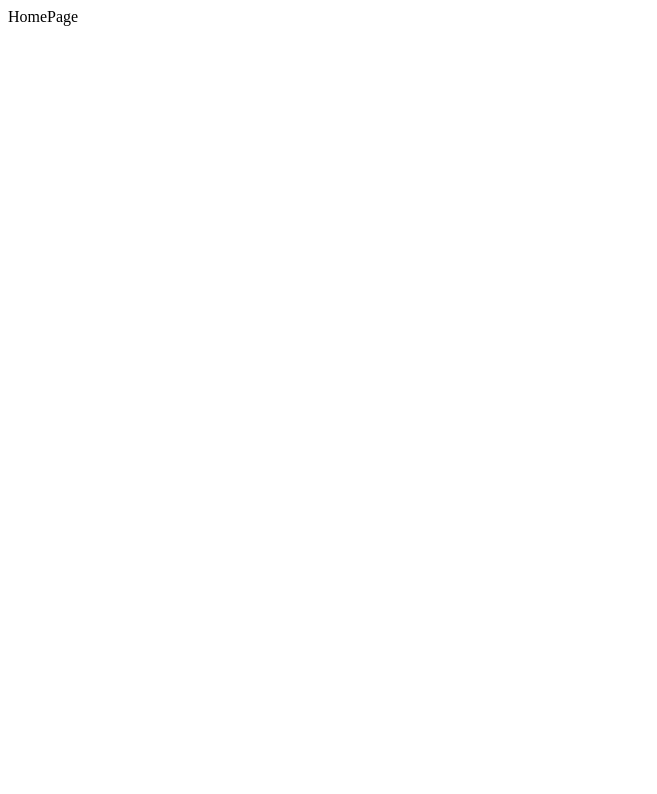
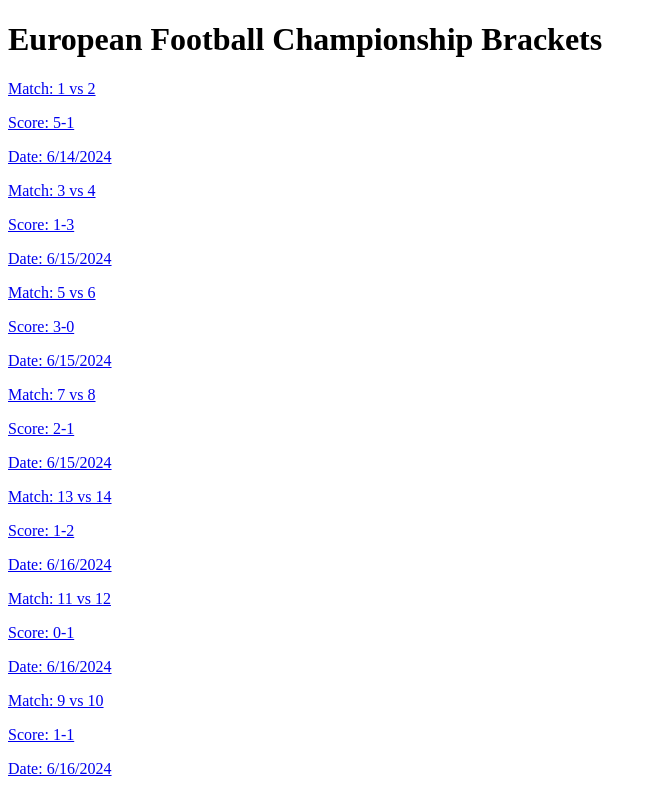
Before and after one commit to tihomirtx88/FootballChampionship, a React (Vite) app: page /homepage in a window 1280 px wide. Shown: the top 794 px of the page, without its empty margins (0-657 px from the left). Built offline with nearby package versions, Linux system fonts and the light colour scheme.

Commit message:
Implement baisc match view in home component

```diff
--- a/src/components/HomeCompoent.jsx
+++ b/src/components/HomeCompoent.jsx
@@ -1,21 +1,34 @@
-import { useEffect, useState } from 'react';
-import { parseCSV } from '../utils/csvParser';
+import { useEffect, useState } from "react";
+import { parseCSV } from "../utils/csvParser";
+import { Link } from "react-router-dom";
 
-export default function HomeCompoent(){
+export default function HomeCompoent() {
   const [matches, setMatches] = useState([]);
   console.log(matches);
 
-
   useEffect(() => {
-        fetch('/data/matches.csv')
-          .then(res => res.text())
-          .then(data => {
+    fetch("/data/matches.csv")
+      .then((res) => res.text())
+      .then((data) => {
         const parsedMatches = parseCSV(data);
         setMatches(parsedMatches);
       });
   }, []);
 
-    return(
-        <div>HomePage</div>
+  return (
+    <div>
+      <h1>European Football Championship Brackets</h1>
+      <div className="brackets">
+        {matches.map((match) => (
+          <div key={match.ID} className="match">
+            <Link to={`/match/${match.ID}`}>
+              <p>{`Match: ${match.ATeamID} vs ${match.BTeamID}`}</p>
+              <p>{`Score: ${match.Score}`}</p>
+              <p>{`Date: ${match.Date}`}</p>
+            </Link>
+          </div>
+        ))}
+      </div>
+    </div>
   );
-};
+}
```
Lines whose indentation alone changed are shown as unchanged.
